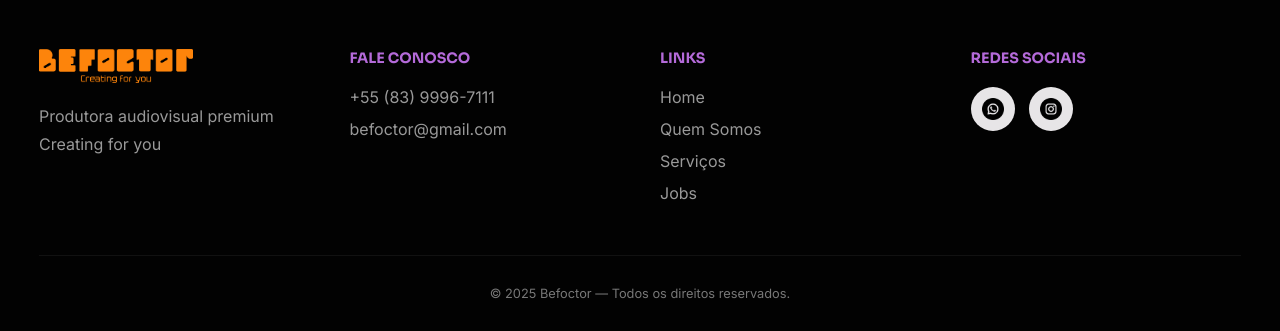
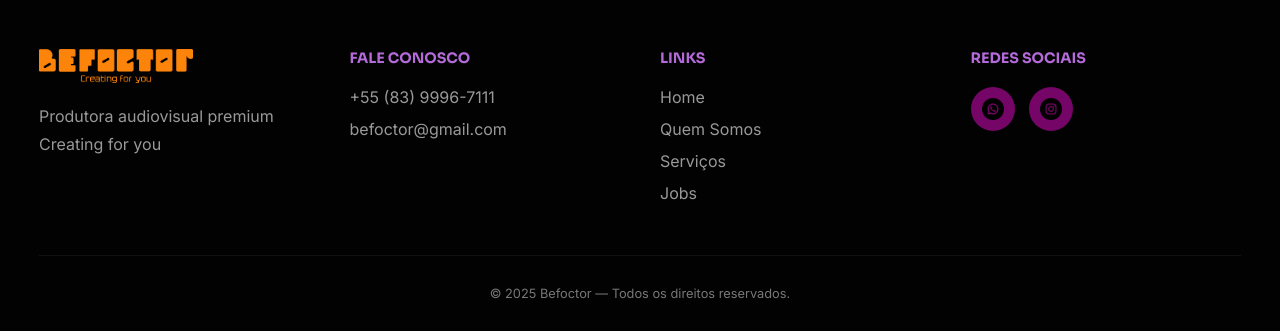
Before and after one commit to GoottembergReis/Befoctor, a plain HTML site: page index.html in a window 1280 px wide. Shown: the part 3222-3553 px from the top of the page. Drawn offline with Linux system fonts and the light colour scheme.

Commit message:
Atualização

```diff
--- a/index.html
+++ b/index.html
@@ -686,8 +686,8 @@
         width: 44px;
         height: 44px;
         border-radius: 50%;
-        background: #e7e5e7;
-        border: 1px solid rgba(255, 255, 255, 0.08);
+        background: rgb(117, 5, 102);
+        border: 1px solid rgba(189, 5, 5, 0);
         display: flex;
         align-items: center;
         justify-content: center;
```
Also changed, not shown: fale-conosco/index.html (+7 -4 lines), quem-somos/index.html (+1 -1 lines), servicos/design-branding/index.html (+1 -1 lines), servicos/marketing-estrategia/index.html (+1 -1 lines), servicos/producao-audiovisual/index.html (+1 -1 lines), servicos/social-media/index.html (+1 -1 lines).
